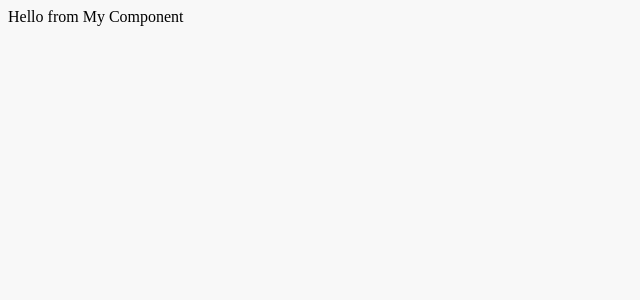
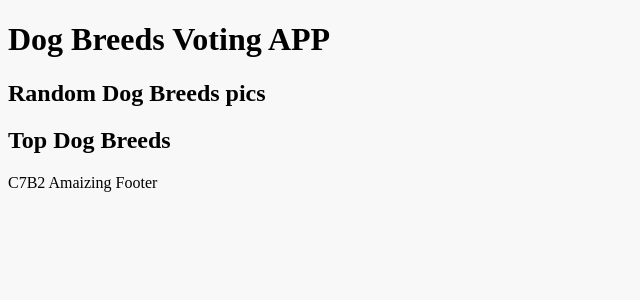
Before and after one commit to VDromaretska/C7B2-front, a React (Vite) app: page / in a window 1280 px wide. Shown: the top 300 px of the page, without its empty margins (0-640 px from the left). Built offline with nearby package versions, Linux system fonts and the light colour scheme.

Commit message:
added basic structure of the app

```diff
--- a/src/components/App.tsx
+++ b/src/components/App.tsx
@@ -1,10 +1,16 @@
-import { MyComponent } from "./MyComponent";
+import Header from "./Header";
+import Footer from "./Footer";
+import VotePicker from "./VotePicker";
+import LeaderBoard from "./LeaderBoard";
 import "./App.css";
 
 function App() {
     return (
         <div className="App">
-            <MyComponent />
+            <Header />
+            <VotePicker />
+            <LeaderBoard />
+            <Footer />
         </div>
     );
 }
--- /dev/null
+++ b/src/components/Footer.tsx
@@ -0,0 +1,3 @@
+export default function Footer(): JSX.Element {
+    return <div>C7B2 Amaizing Footer</div>;
+}
--- /dev/null
+++ b/src/components/Header.tsx
@@ -0,0 +1,3 @@
+export default function Header(): JSX.Element {
+    return <h1>Dog Breeds Voting APP </h1>;
+}
--- /dev/null
+++ b/src/components/LeaderBoard.tsx
@@ -0,0 +1,3 @@
+export default function LeaderBoard(): JSX.Element {
+    return <h2> Top Dog Breeds </h2>;
+}
--- a/src/components/MyComponent.tsx
+++ /dev/null
@@ -1,3 +0,0 @@
-export function MyComponent(): JSX.Element {
-    return <div>Hello from My Component</div>;
-}
--- /dev/null
+++ b/src/components/VotePicker.tsx
@@ -0,0 +1,3 @@
+export default function VotePicker(): JSX.Element {
+    return <h2> Random Dog Breeds pics </h2>;
+}
--- a/src/greet.ts
+++ /dev/null
@@ -1,4 +0,0 @@
-function greet(name: string): string {
-    return "Hello, " + name;
-}
-export { greet };
```
Also changed, not shown: 2 other files (tests, documents, lock files or other folders).
